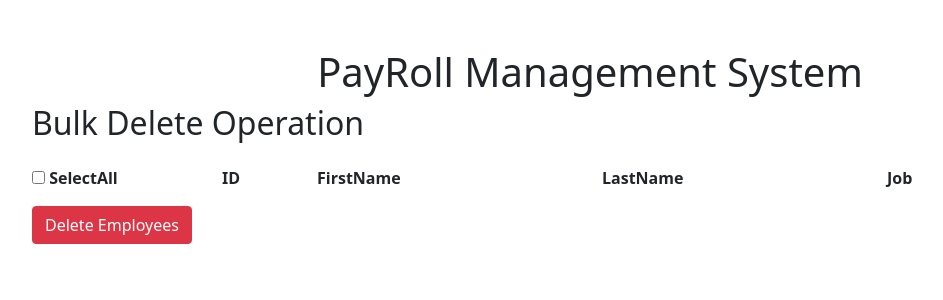
After one commit to AbdallahMahmoud443/Crud-Operarions-Django, a Django app: page /company/bulkdelete in a window 1280 px wide. The commit adds this page. Shown: the top 300 px of the page, without its empty margins (50-993 px from the left). Run offline with Django 5.2, Linux system fonts and the light colour scheme; data that the repository does not hold is empty; some libraries are stand-ins or nearby versions.

Commit message:
bulk delete done

```diff
--- a/CompanyInfo/urls.py
+++ b/CompanyInfo/urls.py
@@ -4,5 +4,7 @@ from . import views
 urlpatterns = [
    path('bulkinsert',views.BulkInsertEmployess,name="bulkInsertPage"),
    path('bulkinsertnew',views.BulkInsertEmployessNew,name="bulkInsertNewPage"),
-   path('bulkupdate',views.BulkUpdateEmployee,name="bulkUpdatePage")
+   path('bulkupdate',views.BulkUpdateEmployee,name="bulkUpdatePage"),
+   path('bulkdelete',views.ListOfEmployees,name="bulkDeletePage"),
+   path('bulkdeleteradio',views.BulkDeleteDemoRadioButton,name="bulkDeleteRadioPage"),
 ]
--- a/CompanyInfo/views.py
+++ b/CompanyInfo/views.py
@@ -30,7 +30,6 @@ def BulkInsertEmployessNew(request):
             employees = formset.save(commit=False) # don't commit data to database directly
             EmployeesInfo.objects.bulk_create(employees) # save all employees at one time used bulk_create method
             return redirect('bulkInsertNewPage') # name of url
-
     return render(request,'CompanyInfo/BulkInsertNew.html',{'formset':formset})
 
 # Update Employees
@@ -42,14 +41,32 @@ def BulkUpdateEmployee(request):
         for form in forms:
             if form.is_valid():
                employee = form.instance # employee Object
+               # override old values of form
                employee.FirstName = form.cleaned_data.get('FirstName') # form value
                employee.LastName = form.cleaned_data.get('LastName')# form value
                employee.job = form.cleaned_data.get('job')# form value
                update_employees.append(employee) # update_employees is list of employees
         EmployeesInfo.objects.bulk_update(update_employees,fields=['FirstName','LastName','job'])
         return redirect('bulkUpdatePage')
+    return render(request,'CompanyInfo/BulkUpdate.html',{'forms':forms,'employees':employees})
 
+# Bulk Delete with CheckBox
+def ListOfEmployees(request):
+    employees = EmployeesInfo.objects.all();
+    pagePath = 'CompanyInfo/ListEmployees.html'
+    if request.method == "POST":
+        selected_ids = request.POST.getlist('select_ids') # list of ids
+        if selected_ids:
+            EmployeesInfo.objects.filter(pk__in=selected_ids).delete()  # selected_ids => list
+            return redirect('bulkDeletePage')
 
+    return render(request,pagePath,{'employees':employees})
 
-
-    return render(request,'CompanyInfo/BulkUpdate.html',{'forms':forms,'employees':employees})
+# Bulk Delete with Radio Button
+def BulkDeleteDemoRadioButton(request):
+    employees = EmployeesInfo.objects.all();
+    if request.method =="POST":
+        employee_id = request.POST.get('select_ids')
+        EmployeesInfo.objects.filter(pk=employee_id).delete() # employee_id => one value
+        return redirect('bulkDeleteRadioPage')
+    return render(request,'CompanyInfo/Bulkdelete.html',{'employees':employees})
--- /dev/null
+++ b/templates/CompanyInfo/ListEmployees.html
@@ -0,0 +1,54 @@
+{% extends "./layout.html" %} {% block content %}
+<h2>Bulk Delete Operation</h2>
+<form action="" method="post" class="mt-4">
+  {% csrf_token %}
+  <div class="row fw-bold">
+    <div class="col-md-2 mb-3">
+      <input type="checkbox" id="select_all" />
+      <span >SelectAll</span>
+    </div>
+    <div class="col-md-1 mb-3">
+      <span>ID</span>
+    </div>
+    <div class="col-md-3 mb-3">
+      <span>FirstName</span>
+    </div>
+    <div class="col-md-3 mb-3">
+      <span>LastName</span>
+    </div>
+    <div class="col-md-3 mb-3">
+      <span>Job</span>
+    </div>
+  </div>
+
+  {% for employee in employees %}
+  <div class="row">
+    <div class="col-md-2 mb-3">
+      <input
+        type="checkbox"
+        name="select_ids"
+        value="{{employee.id}}"
+        class="row-checkbox"
+      />
+    </div>
+    <div class="col-md-1 mb-3">
+      <span>{{employee.id}}</span>
+    </div>
+    <div class="col-md-3 mb-3">
+      <span>{{employee.FirstName}}</span>
+    </div>
+    <div class="col-md-3 mb-3">
+      <span>{{employee.LastName}}</span>
+    </div>
+    <div class="col-md-3 mb-3">
+      <span>{{employee.job}}</span>
+    </div>
+  </div>
+  {% endfor %}
+
+  <button type="submit" class="btn btn-danger" id="bulk-delete" formnovalidate="formnovalidate">
+    Delete Employees
+  </button>
+</form>
+
+{% endblock content %}
--- a/templates/CompanyInfo/layout.html
+++ b/templates/CompanyInfo/layout.html
@@ -5,10 +5,12 @@
     <meta charset="UTF-8">
     <meta name="viewport" content="width=device-width, initial-scale=1.0">
     <link rel="stylesheet" href="{% static "css/bootstrap.min.css" %}">
+    <script src="https://code.jquery.com/jquery-3.7.1.js" integrity="sha256-eKhayi8LEQwp4NKxN+CfCh+3qOVUtJn3QNZ0TciWLP4=" crossorigin="anonymous"></script>
     <title>PayRoll Management</title>
     <style>
 
     </style>
+
 </head>
 <body>
     <div class="container mt-5">
@@ -18,5 +20,25 @@
     {% endblock content %}
     </div>
     <script src="{% static "javascript/bootstrap.min.js" %}"></script>
+    <script>
+        // This code belong to bulk delete
+        $(document).ready(function(){
+            $('#select_all').on('change',function(){
+                $('.row-checkbox').prop('checked',this.checked);
+            });
+            // Submit Delete
+            $('#bulk-delete').on('click',function(){
+                const CountCheckBoxesSelected = $('input[name="select_ids"]:checked').length;
+                if (CountCheckBoxesSelected > 0){
+                    const confirmDelete = confirm("Are You Sure To Delete Selected Rows ?");
+                    if(confirmDelete){
+                        $('form').submit();
+                    }
+                }else{
+                    alert("Please Select One Row To Delete")
+                }
+            });
+        });
+    </script>
 </body>
 </html>
```
Also changed, not shown: CompanyInfo/forms.py (+1 -9 lines), templates/CompanyInfo/Bulkdelete.html (added, +53 -0 lines).
